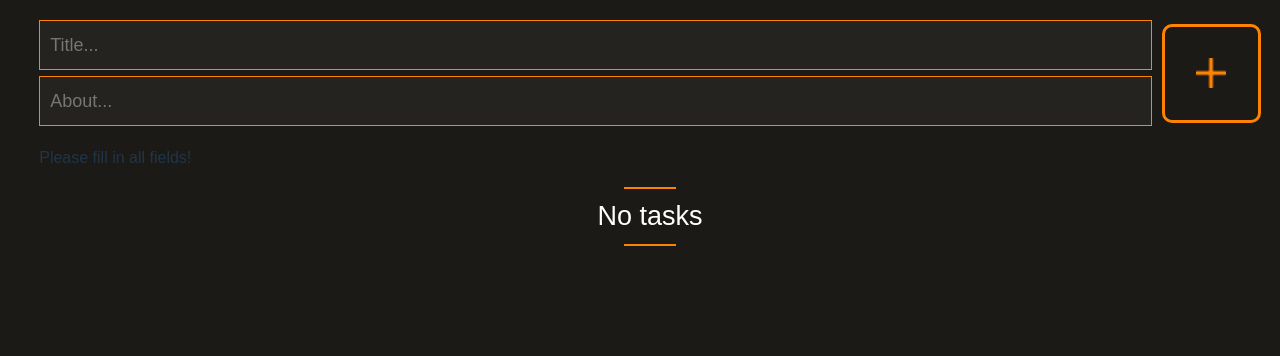
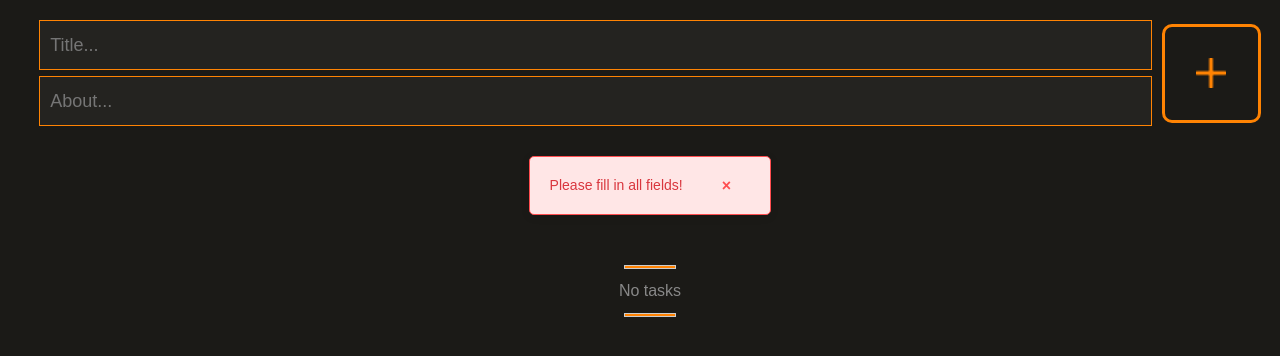
Before and after one commit to Olesya251925/ToDo_list_TypeScript, a React (Vite) app: page / in a window 1280 px wide. Both pictures are taken after a click on the button 1211 px from the left and 73 px from the top of the page. Shown: the top 356 px of the page. Built offline with nearby package versions, Linux system fonts and the light colour scheme.

Commit message:
add logic for pinning tasks

```diff
--- a/src/features/taskSlice.ts
+++ b/src/features/taskSlice.ts
@@ -5,6 +5,7 @@ interface Task {
     title: string;
     description: string;
     completed: boolean;
+    isPinned: boolean;
 }
 
 interface TaskState {
@@ -59,6 +60,12 @@ const taskSlice = createSlice({
             tasks.splice(action.payload.destinationIndex, 0, movedTask);
             state.tasks = tasks;
             localStorage.setItem('tasks', JSON.stringify(state.tasks));
+
+            state.tasks = [
+                ...state.tasks.filter((task) => task.isPinned),
+                ...state.tasks.filter((task) => !task.isPinned),
+            ];
+            localStorage.setItem('tasks', JSON.stringify(state.tasks));
         },
 
         openShareModal: (state, action: PayloadAction<Task>) => {
@@ -80,6 +87,38 @@ const taskSlice = createSlice({
         setErrorMessage: (state, action: PayloadAction<string>) => {
             state.errorMessage = action.payload;
         },
+        clearErrorMessage: (state) => {
+            state.errorMessage = '';
+        },
+        togglePinTask: (state, action: PayloadAction<string>) => {
+            const task = state.tasks.find((task) => task.id === action.payload);
+
+            if (task) {
+                const pinnedTasksCount = state.tasks.filter((task) => task.isPinned).length;
+                if (task.isPinned) {
+                    task.isPinned = false;
+                } else if (pinnedTasksCount < 3) {
+                    task.isPinned = true;
+                    state.tasks = [
+                        task,
+                        ...state.tasks.filter((t) => t.isPinned && t.id !== task.id),
+                        ...state.tasks.filter((t) => !t.isPinned),
+                    ];
+                    localStorage.setItem('tasks', JSON.stringify(state.tasks));
+                    state.errorMessage = '';
+                } else {
+                    state.errorMessage = 'Извините, всего можно закрепить 3 задачи';
+                    localStorage.setItem('tasks', JSON.stringify(state.tasks));
+                    return;
+                }
+
+                state.tasks = [
+                    ...state.tasks.filter((t) => t.isPinned),
+                    ...state.tasks.filter((t) => !t.isPinned),
+                ];
+                localStorage.setItem('tasks', JSON.stringify(state.tasks));
+            }
+        },
     },
 });
 
@@ -94,6 +133,8 @@ export const {
     openDeleteModal,
     closeDeleteModal,
     setErrorMessage,
+    togglePinTask,
+    clearErrorMessage,
 } = taskSlice.actions;
 
 export default taskSlice.reducer;
--- a/src/presentation/addition_task/addition_task.scss
+++ b/src/presentation/addition_task/addition_task.scss
@@ -98,3 +98,7 @@
 .action-icon {
     filter: brightness(0) invert(1);
 }
+
+.pinned {
+    background-color: #e85110;
+}
--- a/src/presentation/addition_task/addition_task.tsx
+++ b/src/presentation/addition_task/addition_task.tsx
@@ -1,13 +1,14 @@
 import React, { useState } from 'react';
-import { useDispatch } from 'react-redux';
 import './addition_task.scss';
 import shareIcon from '../../icons/sharee.png';
 import editIcon from '../../icons/edit.png';
 import infoIcon from '../../icons/info.png';
 import deleteIcon from '../../icons/cross.png';
-import pinIcon from '../../icons/pin.png'; // Добавьте иконку закрепления
-import { openShareModal, openDeleteModal } from "../../features/taskSlice";
+import pinIcon from '../../icons/pin.png';
+
 import { Task } from '../types/task';
+import { useDispatch } from 'react-redux';
+import { togglePinTask } from '../../features/taskSlice';
 
 interface AdditionTaskProps {
     task: Task;
@@ -36,11 +37,15 @@ const AdditionTask: React.FC<AdditionTaskProps> = ({ task, onToggleExpand, onEdi
     };
 
     const handleInfoClick = () => {
-        // For handling the "Info" button
+
     };
 
     const handleDeleteClick = () => {
         onDelete();
+    };
+
+    const handlePinClick = () => {
+        dispatch(togglePinTask(task.id));
     };
 
     return (
@@ -76,7 +81,10 @@ const AdditionTask: React.FC<AdditionTaskProps> = ({ task, onToggleExpand, onEdi
             )}
 
             <div className="action-buttons">
-                <button className="action-button pin-button">
+                <button
+                    className={`action-button pin-button ${task.isPinned ? 'pinned' : ''}`} // Стиль для закрепленной кнопки
+                    onClick={handlePinClick}
+                >
                     <img src={pinIcon} alt="Pin" className="action-icon" />
                 </button>
                 <button className="action-button delete-button" onClick={handleDeleteClick}>
--- a/src/presentation/create_task/create_task.tsx
+++ b/src/presentation/create_task/create_task.tsx
@@ -31,17 +31,32 @@ const CreateTask: React.FC = () => {
         }
 
         const taskId = (Date.now() + Math.random()).toString();
-        const newTask: Task = { id: taskId, title, about, description: '', completed: false };
+        const newTask: Task = {
+            id: taskId,
+            title,
+            about,
+            description: '',
+            completed: false,
+            isPinned: false
+        };
 
         dispatch(addTask(newTask));
+        setErrorMessage('');
     };
 
-
     const handleDeleteClick = (taskId: string) => {
-        const taskToDelete: Task = { id: taskId, title: '', about: '', description: '', completed: false };
+        const taskToDelete: Task = {
+            id: taskId,
+            title: '',
+            about: '',
+            description: '',
+            completed: false,
+            isPinned: false
+        };
         setTaskToDelete(taskToDelete);
         setIsDeleteModalOpen(true);
     };
+
 
     const handleConfirmDelete = () => {
         if (taskToDelete) {
@@ -94,7 +109,12 @@ const CreateTask: React.FC = () => {
     return (
         <div className="container">
             <TaskInputForm onAddClick={handleAddClick} />
-            {errorMessage && <div className="error-message">{errorMessage}</div>}
+            {errorMessage && (
+                <div className="error-message">
+                    <span>{errorMessage}</span>
+                    <button className="close-button" onClick={() => setErrorMessage('')}>×</button>
+                </div>
+            )}
             <TaskList
                 onDeleteTask={handleDeleteClick}
                 onEditTask={handleEditTask}
--- a/src/presentation/create_task/create_tasks.scss
+++ b/src/presentation/create_task/create_tasks.scss
@@ -109,3 +109,69 @@ body {
         }
     }
 }
+
+.error-message {
+    display: flex;
+    align-items: center;
+    justify-content: space-between;
+    padding: 10px 20px;
+    background-color: #ffe6e6;
+    border: 1px solid #ff4d4f;
+    border-radius: 5px;
+    color: #d9363e;
+    font-size: 14px;
+    font-weight: 500;
+    box-shadow: 0 2px 8px rgba(0, 0, 0, 0.1);
+    margin: 10px auto;
+    max-width: 600px;
+    position: relative;
+    animation: fadeIn 0.5s ease-out;
+}
+
+.close-button {
+    background: none;
+    border: none;
+    color: #ff4d4f;
+    font-size: 16px;
+    font-weight: bold;
+    cursor: pointer;
+    margin-left: 20px;
+    transition: transform 0.2s ease, color 0.2s ease;
+}
+
+.close-button:hover {
+    color: #d9363e;
+    transform: scale(1.2);
+}
+
+@keyframes fadeIn {
+    from {
+        opacity: 0;
+        transform: translateY(-10px);
+    }
+
+    to {
+        opacity: 1;
+        transform: translateY(0);
+    }
+}
+
+.task-message-container {
+    display: flex;
+    flex-direction: column;
+    align-items: center;
+    justify-content: center;
+    margin-top: 20px;
+}
+
+.task-message {
+    text-align: center;
+    font-size: 16px;
+    color: #888;
+}
+
+.task-line {
+    width: 50px;
+    border: 1px solid #ccc;
+    margin: 10px auto;
+}
--- a/src/presentation/create_task/task_list.tsx
+++ b/src/presentation/create_task/task_list.tsx
@@ -1,7 +1,7 @@
 import React from 'react';
 import { useDispatch, useSelector } from 'react-redux';
-import { DragDropContext, Droppable, Draggable, DropResult } from '@hello-pangea/dnd'; // Updated import
-import { reorderTasks } from "../../features/taskSlice";
+import { DragDropContext, Droppable, Draggable, DropResult } from '@hello-pangea/dnd';
+import { reorderTasks, clearErrorMessage } from "../../features/taskSlice";
 import AdditionTask from '../addition_task/addition_task';
 import { Task } from '../types/task';
 
@@ -15,11 +15,12 @@ interface TaskListProps {
 interface RootState {
     tasks: {
         tasks: Task[];
+        errorMessage: string;
     };
 }
 
 const TaskList: React.FC<TaskListProps> = ({ onDeleteTask, onEditTask, onShareTask, onToggleExpand }) => {
-    const tasks = useSelector((state: RootState) => state.tasks.tasks);
+    const { tasks, errorMessage } = useSelector((state: RootState) => state.tasks);
     const dispatch = useDispatch();
 
     const handleOnDragEnd = (result: DropResult) => {
@@ -33,10 +34,29 @@ const TaskList: React.FC<TaskListProps> = ({ onDeleteTask, onEditTask, onShareTa
         const reorderedTasks = [...tasks];
         const [movedTask] = reorderedTasks.splice(sourceIndex, 1);
         reorderedTasks.splice(destinationIndex, 0, movedTask);
-        localStorage.setItem('tasks', JSON.stringify(reorderedTasks));
+
+        const pinnedTasks = reorderedTasks.filter((task) => task.isPinned);
+        const nonPinnedTasks = reorderedTasks.filter((task) => !task.isPinned);
+        const finalOrder = [...pinnedTasks, ...nonPinnedTasks];
+
+        localStorage.setItem('tasks', JSON.stringify(finalOrder));
+    };
+
+    const handleCloseError = () => {
+        dispatch(clearErrorMessage());
     };
 
     return (
+        <>
+            {errorMessage && (
+                <div className="error-message">
+                    <span>{errorMessage}</span>
+                    <button onClick={handleCloseError} className="close-button">
+                        ✖
+                    </button>
+                </div>
+            )}
+
             <DragDropContext onDragEnd={handleOnDragEnd}>
                 <Droppable droppableId="tasks">
                     {(provided) => (
@@ -78,6 +98,7 @@ const TaskList: React.FC<TaskListProps> = ({ onDeleteTask, onEditTask, onShareTa
                     )}
                 </Droppable>
             </DragDropContext>
+        </>
     );
 };
 
--- a/src/presentation/types/task.ts
+++ b/src/presentation/types/task.ts
@@ -4,4 +4,5 @@ export interface Task {
     about: string;
     description: string;
     completed: boolean;
+    isPinned: boolean;
 }
```
Also changed, not shown: 1 other file (tests, documents, lock files or other folders). Lines whose indentation alone changed are shown as unchanged.
